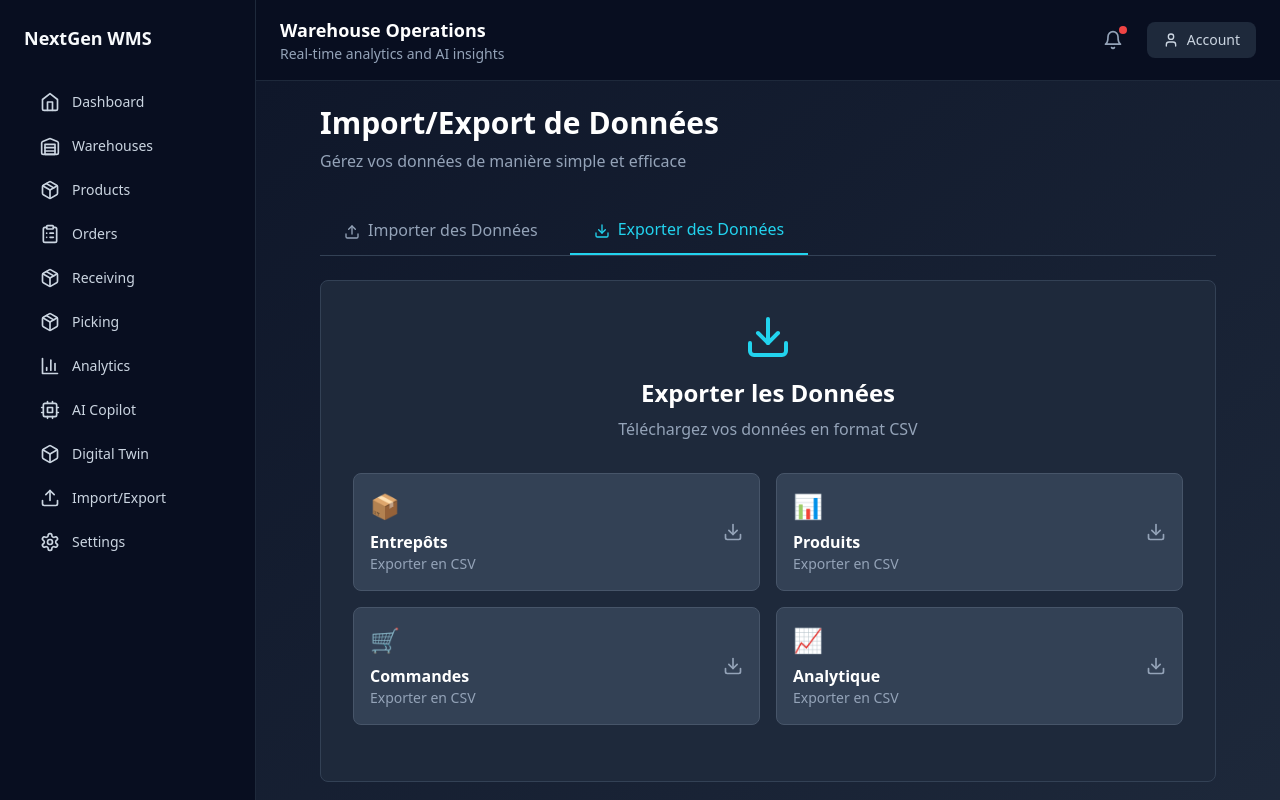
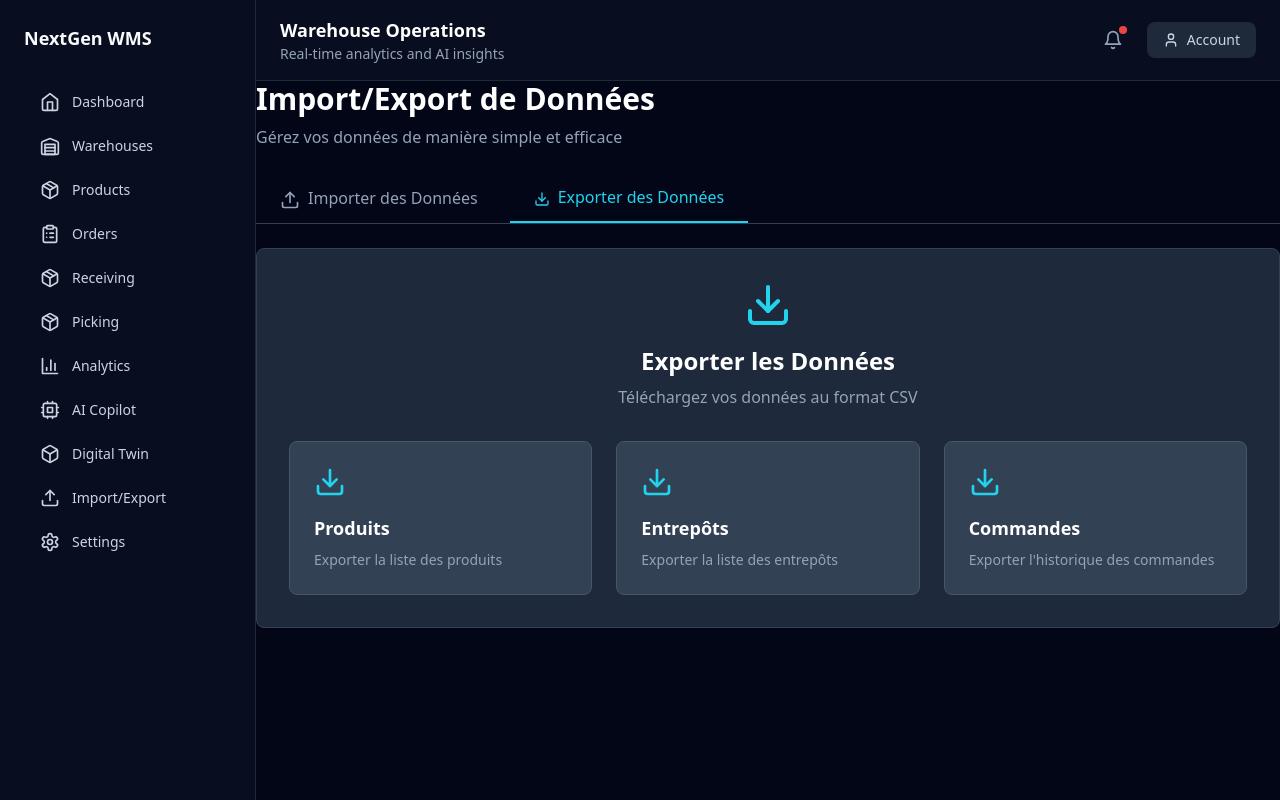
Before and after one commit to JosuaMbia/nextgen-wms-ai, a Next.js app: page /dashboard/import in a window 1280 px wide. Both pictures are taken after a click on the button "Exporter des Données". Built offline with nearby package versions, Linux system fonts and the light colour scheme.

Commit message:
FIX: Ajouter sélecteur de type d'import et envoyer le type à l'API

```diff
--- a/app/dashboard/import/page.tsx
+++ b/app/dashboard/import/page.tsx
@@ -17,6 +17,7 @@ export default function ImportExportPage() {
   const [loading, setLoading] = useState(false);
   const [status, setStatus] = useState<ImportStatus | null>(null);
   const [fileName, setFileName] = useState('');
+  const [importType, setImportType] = useState<string>('articles');
 
   const handleFileChange = (e: React.ChangeEvent<HTMLInputElement>) => {
     const selectedFile = e.target.files?.[0];
@@ -37,6 +38,7 @@ export default function ImportExportPage() {
     try {
       const formData = new FormData();
       formData.append('file', file);
+      formData.append('type', importType);
 
       const response = await fetch('/api/v1/data/import', {
         method: 'POST',
@@ -44,19 +46,18 @@ export default function ImportExportPage() {
       });
 
       const data = await response.json();
+
       if (response.ok) {
         setStatus({
           success: true,
-          message: `✅ ${data.message || 'Importation réussie!'}`,
-          details: `${data.totalRowsImported || 0} articles importés avec succès`,
+          message: `✅ Import réussi : ${data.validRows} lignes validées`,
+          details: data.invalidRows.length > 0 ? `${data.invalidRows.length} erreurs trouvées` : 'Aucune erreur',
         });
-        setFile(null);
-        setFileName('');
       } else {
         setStatus({
           success: false,
-          message: `❌ ${data.error || 'Erreur lors de l\'importation'}`,
-          details: data.details,
+          message: `❌ ${data.error || 'Erreur de connexion'}`,
+          details: data.details || 'Erreur inconnue',
         });
       }
     } catch (error) {
@@ -95,13 +96,14 @@ export default function ImportExportPage() {
       } else {
         setStatus({
           success: false,
-          message: `❌ Erreur lors de l'export de ${dataType}`,
+          message: `❌ Erreur lors de l'export`,
+          details: 'Impossible de télécharger le fichier',
         });
       }
     } catch (error) {
       setStatus({
         success: false,
-        message: '❌ Erreur lors du téléchargement',
+        message: '❌ Erreur de connexion',
         details: error instanceof Error ? error.message : 'Erreur inconnue',
       });
     } finally {
@@ -110,29 +112,27 @@ export default function ImportExportPage() {
   };
 
   return (
-    <div className="min-h-screen bg-gradient-to-br from-slate-900 to-slate-800 p-6">
-      <div className="max-w-4xl mx-auto">
-        {/* Header */}
-        <div className="mb-8">
-          <h1 className="text-3xl font-bold text-white mb-2">Import/Export de Données</h1>
-          <p className="text-slate-400">Gérez vos données de manière simple et efficace</p>
+    <div className="space-y-6">
+      <div>
+        <h2 className="text-3xl font-bold text-white">Import/Export de Données</h2>
+        <p className="text-slate-400 mt-2">Gérez vos données de manière simple et efficace</p>
       </div>
 
       {/* Tabs */}
-        <div className="flex gap-2 mb-6 border-b border-slate-700">
+      <div className="flex space-x-2 border-b border-slate-700">
         <button
-            onClick={() => { setActiveTab('import'); setStatus(null); }}
+          onClick={() => setActiveTab('import')}
           className={`px-6 py-3 font-medium transition-all ${
             activeTab === 'import'
               ? 'text-cyan-400 border-b-2 border-cyan-400'
               : 'text-slate-400 hover:text-slate-300'
           }`}
         >
-            <Upload className="w-4 h-4 inline mr-2" />
+          <Upload className="w-5 h-5 inline mr-2" />
           Importer des Données
         </button>
         <button
-            onClick={() => { setActiveTab('export'); setStatus(null); }}
+          onClick={() => setActiveTab('export')}
           className={`px-6 py-3 font-medium transition-all ${
             activeTab === 'export'
               ? 'text-cyan-400 border-b-2 border-cyan-400'
@@ -154,8 +154,21 @@ export default function ImportExportPage() {
           </div>
 
           <div className="mb-6">
+            <label className="block mb-3 text-slate-300 font-medium">Type de données à importer</label>
+            <select
+              value={importType}
+              onChange={(e) => setImportType(e.target.value)}
+              className="w-full bg-slate-700 border-2 border-slate-600 rounded-lg p-3 text-white focus:border-cyan-400 focus:outline-none"
+            >
+              <option value="articles">Articles / Produits</option>
+              <option value="emplacements">Emplacements</option>
+              <option value="entrepots">Entrepôts</option>
+            </select>
+          </div>
+
+          <div className="mb-6">
             <label className="block mb-3 text-slate-300 font-medium">Sélectionnez un fichier</label>
-              <div className="relative border-2 border-dashed border-slate-600 rounded-lg p-8 hover:border-cyan-400 transition-colors cursor-pointer bg-slate-700 bg-opacity-50">
+            <div className="relative border-2 border-dashed border-slate-600 rounded-lg p-8 hover:border-cyan-400 transition-all">
               <input
                 type="file"
                 accept=".xlsx,.xls,.csv"
@@ -175,7 +188,7 @@ export default function ImportExportPage() {
           <button
             onClick={handleImport}
             disabled={!file || loading}
-              className="w-full bg-cyan-500 hover:bg-cyan-600 disabled:bg-slate-600 text-white font-bold py-3 rounded-lg transition-colors flex items-center justify-center gap-2 mb-6"
+            className="w-full bg-cyan-500 hover:bg-cyan-600 disabled:bg-slate-600 text-white font-bold py-3 rounded-lg transition-all"
           >
             {loading ? (
               <><Loader className="w-5 h-5 animate-spin" /> Importation en cours...</>
@@ -191,17 +204,13 @@ export default function ImportExportPage() {
                 : 'bg-red-900 bg-opacity-30 border border-red-700'
             }`}>
               {status.success ? (
-                  <Check className="w-5 h-5 text-green-400 flex-shrink-0 mt-0.5" />
+                <Check className="w-5 h-5 text-green-500 flex-shrink-0" />
               ) : (
-                  <AlertCircle className="w-5 h-5 text-red-400 flex-shrink-0 mt-0.5" />
+                <AlertCircle className="w-5 h-5 text-red-500 flex-shrink-0" />
               )}
               <div>
-                  <p className={status.success ? 'text-green-300' : 'text-red-300'}>
-                    {status.message}
-                  </p>
-                  {status.details && (
-                    <p className="text-sm text-slate-400 mt-1">{status.details}</p>
-                  )}
+                <p className="font-semibold text-white">{status.message}</p>
+                {status.details && <p className="text-slate-300 text-sm mt-1">{status.details}</p>}
               </div>
             </div>
           )}
@@ -214,60 +223,60 @@ export default function ImportExportPage() {
           <div className="text-center mb-8">
             <Download className="w-12 h-12 text-cyan-400 mx-auto mb-4" />
             <h2 className="text-2xl font-bold text-white mb-2">Exporter les Données</h2>
-              <p className="text-slate-400">Téléchargez vos données en format CSV</p>
+            <p className="text-slate-400">Téléchargez vos données au format CSV</p>
           </div>
 
-            <div className="grid grid-cols-1 md:grid-cols-2 gap-4 mb-6">
-              {[
-                { type: 'warehouses', label: 'Entrepôts', icon: '📦' },
-                { type: 'products', label: 'Produits', icon: '📊' },
-                { type: 'orders', label: 'Commandes', icon: '🛒' },
-                { type: 'analytics', label: 'Analytique', icon: '📈' },
-              ].map((item) => (
+          <div className="grid md:grid-cols-3 gap-6">
             <button
-                  key={item.type}
-                  onClick={() => handleExport(item.type)}
+              onClick={() => handleExport('products')}
               disabled={loading}
-                  className="bg-slate-700 hover:bg-slate-600 disabled:bg-slate-600 border border-slate-600 hover:border-cyan-400 rounded-lg p-4 transition-all text-left group"
+              className="bg-slate-700 hover:bg-slate-600 disabled:bg-slate-800 border border-slate-600 rounded-lg p-6 text-left transition-all"
             >
-                  <div className="flex items-center justify-between">
-                    <div>
-                      <div className="text-2xl mb-2">{item.icon}</div>
-                      <h3 className="text-white font-semibold group-hover:text-cyan-400 transition-colors">
-                        {item.label}
-                      </h3>
-                      <p className="text-slate-400 text-sm">Exporter en CSV</p>
-                    </div>
-                    <Download className="w-5 h-5 text-slate-400 group-hover:text-cyan-400 transition-colors" />
-                  </div>
+              <Download className="w-8 h-8 text-cyan-400 mb-4" />
+              <h3 className="text-lg font-bold text-white mb-2">Produits</h3>
+              <p className="text-slate-400 text-sm">Exporter la liste des produits</p>
             </button>
-              ))}
+
+            <button
+              onClick={() => handleExport('warehouses')}
+              disabled={loading}
+              className="bg-slate-700 hover:bg-slate-600 disabled:bg-slate-800 border border-slate-600 rounded-lg p-6 text-left transition-all"
+            >
+              <Download className="w-8 h-8 text-cyan-400 mb-4" />
+              <h3 className="text-lg font-bold text-white mb-2">Entrepôts</h3>
+              <p className="text-slate-400 text-sm">Exporter la liste des entrepôts</p>
+            </button>
+
+            <button
+              onClick={() => handleExport('orders')}
+              disabled={loading}
+              className="bg-slate-700 hover:bg-slate-600 disabled:bg-slate-800 border border-slate-600 rounded-lg p-6 text-left transition-all"
+            >
+              <Download className="w-8 h-8 text-cyan-400 mb-4" />
+              <h3 className="text-lg font-bold text-white mb-2">Commandes</h3>
+              <p className="text-slate-400 text-sm">Exporter l'historique des commandes</p>
+            </button>
           </div>
 
           {status && (
-              <div className={`p-4 rounded-lg flex gap-3 items-start ${
+            <div className={`mt-6 p-4 rounded-lg flex gap-3 items-start ${
               status.success
                 ? 'bg-green-900 bg-opacity-30 border border-green-700'
                 : 'bg-red-900 bg-opacity-30 border border-red-700'
             }`}>
               {status.success ? (
-                  <Check className="w-5 h-5 text-green-400 flex-shrink-0 mt-0.5" />
+                <Check className="w-5 h-5 text-green-500 flex-shrink-0" />
               ) : (
-                  <AlertCircle className="w-5 h-5 text-red-400 flex-shrink-0 mt-0.5" />
+                <AlertCircle className="w-5 h-5 text-red-500 flex-shrink-0" />
               )}
               <div>
-                  <p className={status.success ? 'text-green-300' : 'text-red-300'}>
-                    {status.message}
-                  </p>
-                  {status.details && (
-                    <p className="text-sm text-slate-400 mt-1">{status.details}</p>
-                  )}
+                <p className="font-semibold text-white">{status.message}</p>
+                {status.details && <p className="text-slate-300 text-sm mt-1">{status.details}</p>}
               </div>
             </div>
           )}
         </div>
       )}
     </div>
-    </div>
   );
 }
```
Lines whose indentation alone changed are shown as unchanged.
